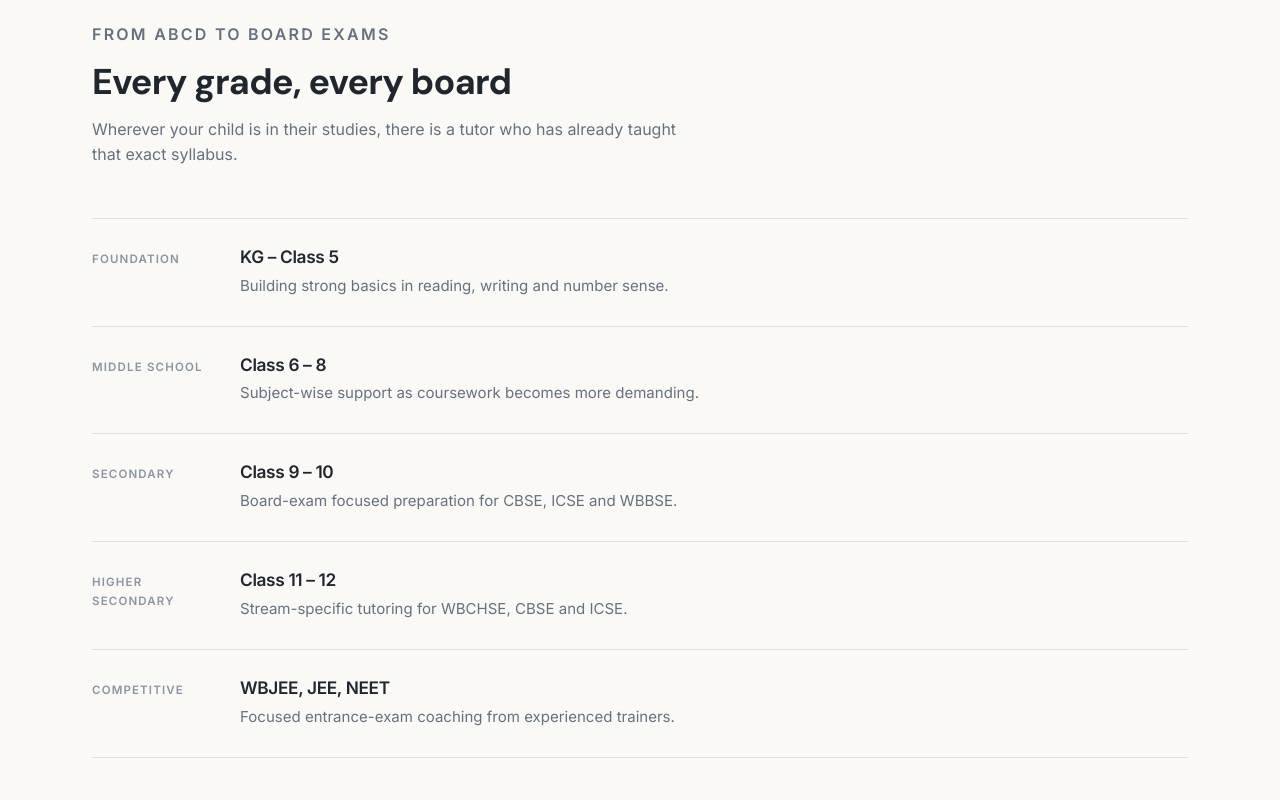
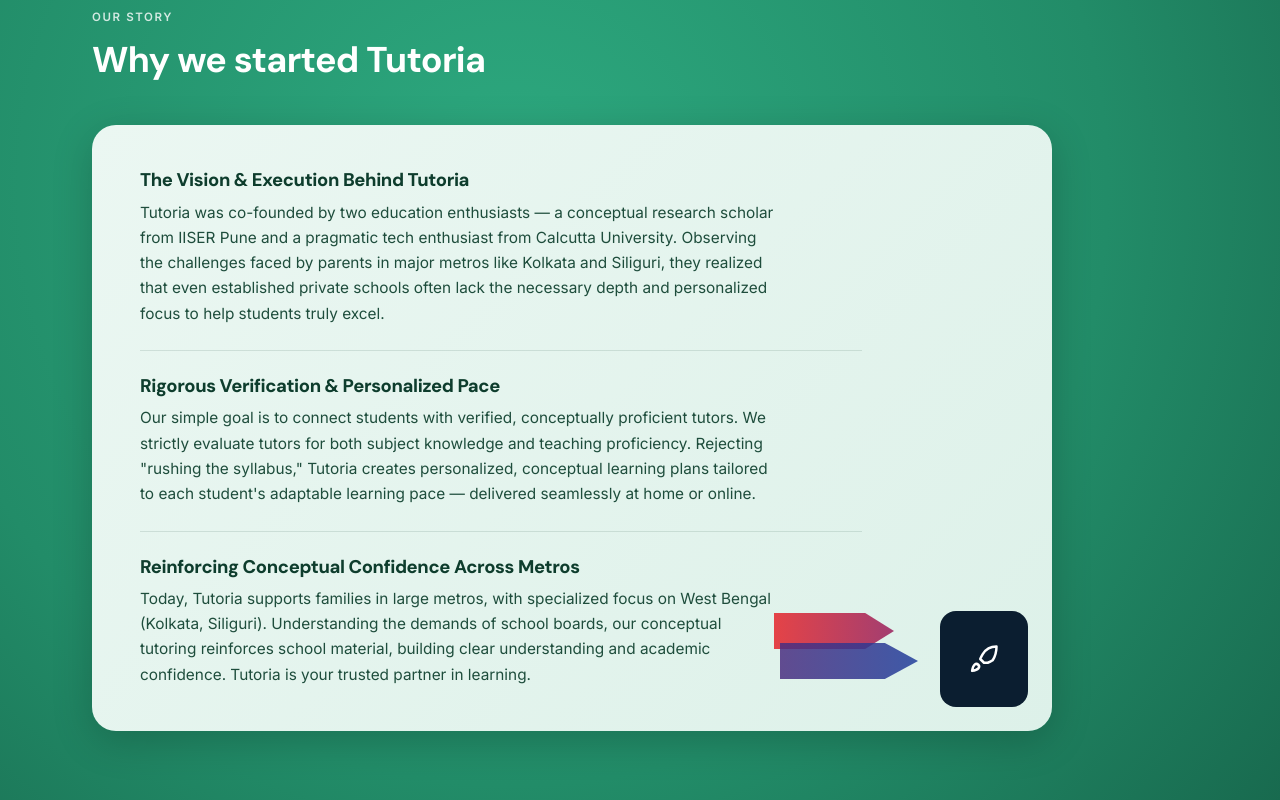
Before and after one commit to tanbirab/testpto, a plain HTML site: page index.html in a window 1280 px wide. Shown: the part 880-1680 px from the top of the page. Drawn offline with Linux system fonts and the light colour scheme.

Commit message:
Add files via upload

```diff
--- a/index.html
+++ b/index.html
@@ -50,6 +50,43 @@
     <div class="hero-full-image">
       <div class="hero-full-glow"></div>
       <img src="hero-student.png" alt="Tutoria student">
+    </div>
+  </div>
+</section>
+
+
+<!-- OUR STORY -->
+<section class="story-section">
+  <div class="container">
+    <div class="story-head">
+      <p class="eyebrow story-eyebrow">Our Story</p>
+      <h2 class="story-heading">Why we started Tutoria</h2>
+    </div>
+
+    <div class="story-card">
+      <div class="story-copy">
+        <div class="story-block">
+          <h3>The Vision &amp; Execution Behind Tutoria</h3>
+          <p>Tutoria was co-founded by two education enthusiasts — a conceptual research scholar from IISER Pune and a pragmatic tech enthusiast from Calcutta University. Observing the challenges faced by parents in major metros like Kolkata and Siliguri, they realized that even established private schools often lack the necessary depth and personalized focus to help students truly excel.</p>
+        </div>
+        <div class="story-block">
+          <h3>Rigorous Verification &amp; Personalized Pace</h3>
+          <p>Our simple goal is to connect students with verified, conceptually proficient tutors. We strictly evaluate tutors for both subject knowledge and teaching proficiency. Rejecting "rushing the syllabus," Tutoria creates personalized, conceptual learning plans tailored to each student's adaptable learning pace — delivered seamlessly at home or online.</p>
+        </div>
+        <div class="story-block">
+          <h3>Reinforcing Conceptual Confidence Across Metros</h3>
+          <p>Today, Tutoria supports families in large metros, with specialized focus on West Bengal (Kolkata, Siliguri). Understanding the demands of school boards, our conceptual tutoring reinforces school material, building clear understanding and academic confidence. Tutoria is your trusted partner in learning.</p>
+        </div>
+      </div>
+
+      <div class="story-ribbon story-ribbon-red" aria-hidden="true"></div>
+      <div class="story-ribbon story-ribbon-blue" aria-hidden="true"></div>
+      <div class="story-icon" aria-hidden="true">
+        <svg viewBox="0 0 24 24" fill="none" stroke="#FFFFFF" stroke-width="2" stroke-linecap="round" stroke-linejoin="round">
+          <path d="M4.5 16.5c-1.5 1.26-2 5-2 5s3.74-.5 5-2c.71-.84.7-2.13-.09-2.91a2.18 2.18 0 0 0-2.91-.09z"/>
+          <path d="M12 15l-3-3a22 22 0 0 1 2-3.95A12.88 12.88 0 0 1 22 2c0 2.72-.78 7.5-3.05 11a22.35 22.35 0 0 1-3.95 2z"/>
+        </svg>
+      </div>
     </div>
   </div>
 </section>
--- a/style.css
+++ b/style.css
@@ -318,6 +318,81 @@ section{padding:88px 0;}
 
 .bg-paper{background:var(--paper);}
 .bg-alt{background:var(--paper-alt);}
+
+/* -------------------- our story (homepage) -------------------- */
+.story-section{
+  position:relative;
+  overflow:hidden;
+  background:radial-gradient(circle at 40% 30%, #2DA97F 0%, #228C68 60%, #18694E 100%);
+}
+.story-head{max-width:600px; margin:0 0 44px;}
+.story-eyebrow{color:rgba(255,255,255,.8);}
+.story-heading{
+  color:#FFFFFF;
+  font-size:clamp(1.7rem,2.8vw,2.3rem);
+  margin-top:12px;
+}
+
+.story-card{
+  position:relative;
+  max-width:960px;
+  background:linear-gradient(135deg, #EBF7F2 0%, #DDF1E9 100%);
+  border-radius:24px;
+  box-shadow:0 10px 40px rgba(0,0,0,.2);
+  padding:44px 48px;
+}
+.story-block + .story-block{
+  margin-top:24px; padding-top:24px;
+  border-top:1px solid rgba(14,61,45,.12);
+}
+.story-block h3{
+  font-family:var(--font-display);
+  font-size:1.15rem; font-weight:800;
+  color:#0E3D2D;
+  margin-bottom:8px;
+}
+.story-block p{
+  font-family:var(--font-body);
+  font-size:.96rem; line-height:1.65;
+  color:#1E4D3C;
+  max-width:640px;
+}
+
+/* decorative notch + icon block, matching the source artwork — desktop only */
+.story-icon{
+  display:none;
+  position:absolute; right:24px; bottom:24px;
+  width:88px; height:96px;
+  border-radius:16px;
+  background:#0B1E30;
+  align-items:center; justify-content:center;
+}
+.story-icon svg{width:30px; height:30px;}
+.story-ribbon{
+  display:none;
+  position:absolute; height:36px;
+  clip-path:polygon(0% 0%, 76% 0%, 100% 50%, 76% 100%, 0% 100%);
+  opacity:.85;
+}
+.story-ribbon-red{
+  right:158px; bottom:82px; width:120px;
+  background:linear-gradient(90deg, #E5242A, #981E5B);
+}
+.story-ribbon-blue{
+  right:134px; bottom:52px; width:138px;
+  background:linear-gradient(90deg, #4A2E80, #213E9B);
+}
+
+@media (min-width:860px){
+  .story-card{padding-right:190px;}
+  .story-icon{display:flex;}
+  .story-ribbon{display:block;}
+}
+@media (max-width:720px){
+  .story-card{padding:32px 26px;}
+  .story-block + .story-block{margin-top:20px; padding-top:20px;}
+}
+
 .bg-dark{background:var(--pine-950); color:var(--paper);}
 .bg-dark h2{color:#fff;}
 .bg-dark .section-head p{color:rgba(255,255,255,.6);}
```
